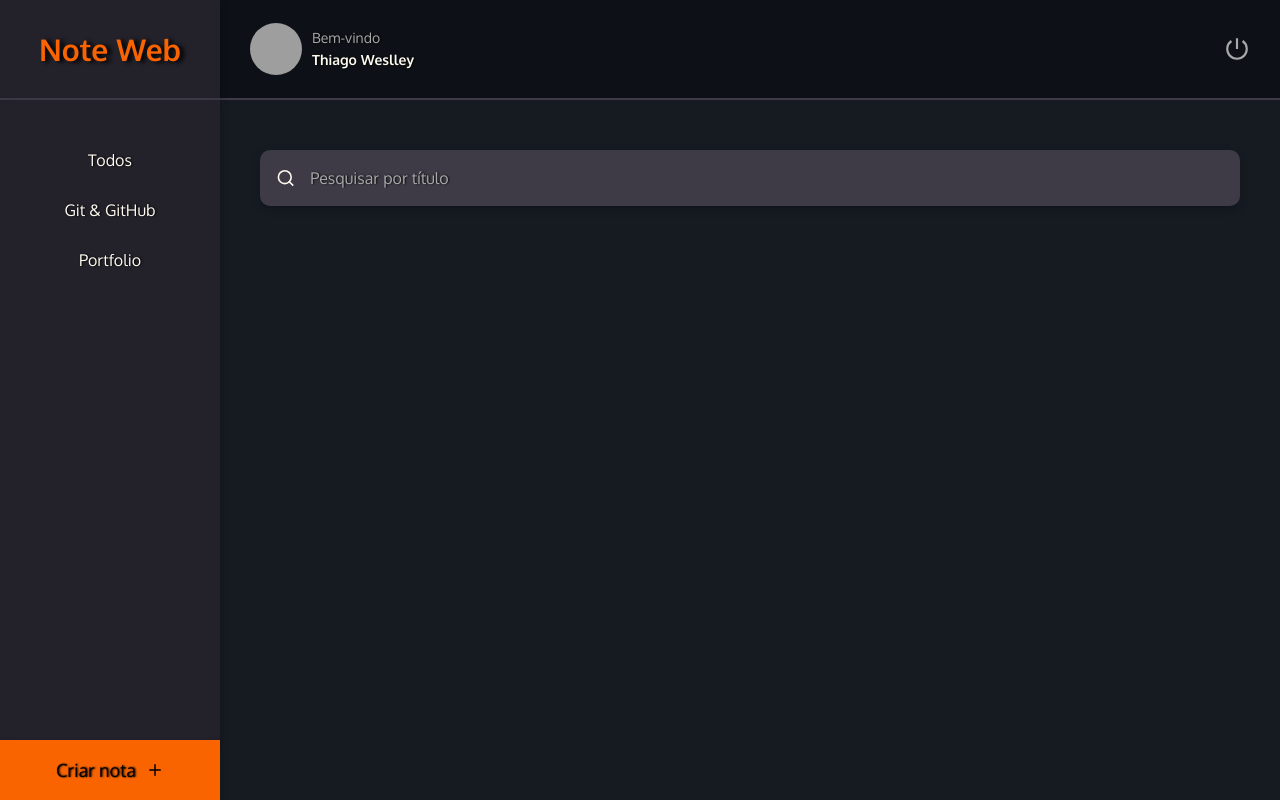
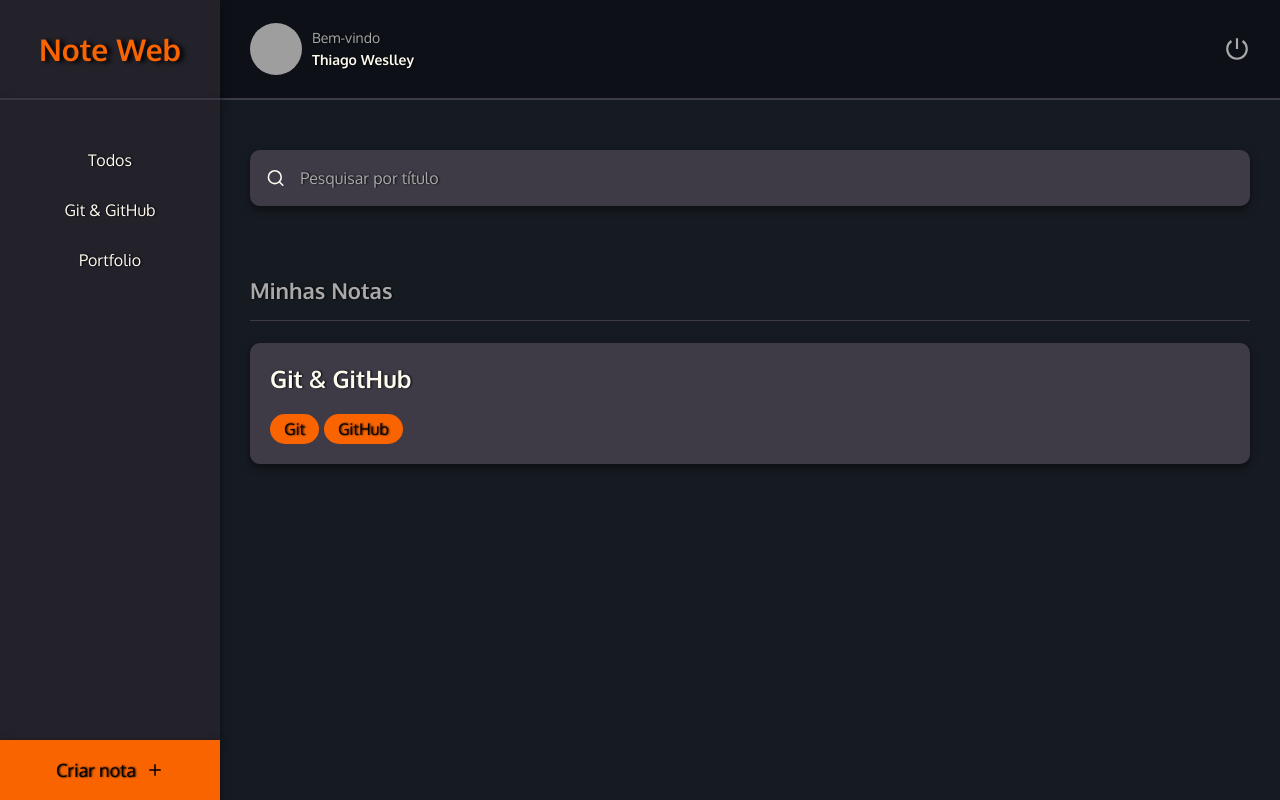
Before and after one commit to thiago-weslley/Note-Web, a React (Vite) app: page / in a window 1280 px wide. Built offline with nearby package versions, Linux system fonts and the light colour scheme; grey boxes are pictures that could not be loaded.

Commit message:
feat(components): Cria componente `Note`

```diff
--- a/src/components/Input/styles.js
+++ b/src/components/Input/styles.js
@@ -6,7 +6,7 @@ export const InputContainer = styled.div`
   align-items: center;
   border-radius: 10px;
   background: ${({ theme }) => theme.colors.background_600};
-  box-shadow: rgba(0, 0, 0, 0.24) 0px 3px 8px;
+  box-shadow: rgba(0, 0, 0, 0.5) 0px 3px 8px;
 
   > input {
     width: 100%;
--- /dev/null
+++ b/src/components/Note/index.jsx
@@ -0,0 +1,18 @@
+import { NoteContainer } from "./styles";
+import { Tag } from "../Tag";
+
+export function Note({ data, ...rest }) {
+  return (
+    <NoteContainer {...rest}>
+      <h2>{data.title}</h2>
+
+      {data.tags && (
+        <footer>
+          {data.tags.map((tag) => (
+            <Tag key={tag.id} title={tag.name} />
+          ))}
+        </footer>
+      )}
+    </NoteContainer>
+  );
+}
--- /dev/null
+++ b/src/components/Note/styles.js
@@ -0,0 +1,23 @@
+import { styled } from "styled-components";
+
+export const NoteContainer = styled.button`
+  width: 100%;
+  border-radius: 10px;
+  padding: 2rem;
+  margin-bottom: 2rem;
+  background-color: ${({ theme }) => theme.colors.background_600};
+  box-shadow: rgba(0, 0, 0, 0.5) 0px 3px 8px;
+
+  > h2 {
+    flex: 1;
+    font-weight: 700;
+    color: ${({ theme }) => theme.colors.white_100};
+    text-align: left;
+  }
+
+  > footer {
+    width: 100%;
+    display: flex;
+    margin-top: 2rem;
+  }
+`;
--- a/src/components/Tag/index.jsx
+++ b/src/components/Tag/index.jsx
@@ -1,5 +1,5 @@
 import { TagContainer } from "./styles";
 
-export function Tag({ title }) {
-  return <TagContainer>{title}</TagContainer>;
+export function Tag({ title, ...rest }) {
+  return <TagContainer {...rest}>{title}</TagContainer>;
 }
--- a/src/components/Tag/styles.js
+++ b/src/components/Tag/styles.js
@@ -3,6 +3,7 @@ import { styled } from "styled-components";
 export const TagContainer = styled.span`
   padding: 0.5rem 1.4rem;
   border-radius: 20px;
+  margin-right: 0.5rem;
 
   cursor: default;
 
--- a/src/pages/Home/index.jsx
+++ b/src/pages/Home/index.jsx
@@ -1,9 +1,12 @@
 import { FiPlus, FiSearch } from "react-icons/fi";
 
 import { Container, Brand, Menu, Search, Content, NewNote } from "./styles";
+
 import { Header } from "../../components/Header";
 import { ButtonText } from "../../components/ButtonText";
 import { Input } from "../../components/Input";
+import { Section } from "../../components/Section";
+import { Note } from "../../components/Note";
 
 export function Home() {
   return (
@@ -29,7 +32,19 @@ export function Home() {
         <Input placeholder="Pesquisar por título" icon={FiSearch} />
       </Search>
 
-      <Content></Content>
+      <Content>
+        <Section title="Minhas Notas">
+          <Note
+            data={{
+              title: "Git & GitHub",
+              tags: [
+                { id: "1", name: "Git" },
+                { id: "2", name: "GitHub" },
+              ],
+            }}
+          />
+        </Section>
+      </Content>
 
       <NewNote>
         Criar nota
--- a/src/pages/Home/styles.js
+++ b/src/pages/Home/styles.js
@@ -29,7 +29,7 @@ export const Brand = styled.div`
     font-size: 3rem;
   }
 
-  box-shadow: rgba(0, 0, 0, 0.24) 0px 3px 8px;
+  box-shadow: rgba(0, 0, 0, 0.5) 0px 3px 8px;
 `;
 
 export const Menu = styled.ul`
@@ -40,7 +40,7 @@ export const Menu = styled.ul`
   text-align: center;
 
   background: ${({ theme }) => theme.colors.background_700};
-  box-shadow: rgba(0, 0, 0, 0.24) 0px 3px 8px;
+  box-shadow: rgba(0, 0, 0, 0.5) 0px 3px 8px;
 
   > li {
     margin-bottom: 3rem;
@@ -50,11 +50,13 @@ export const Menu = styled.ul`
 export const Search = styled.div`
   grid-area: search;
 
-  padding: 5rem 4rem 0;
+  padding: 5rem 3rem 0;
 `;
 
 export const Content = styled.div`
   grid-area: content;
+
+  padding: 0 3rem;
 `;
 
 export const NewNote = styled.button`
@@ -68,7 +70,7 @@ export const NewNote = styled.button`
   font-size: 1.8rem;
 
   background: ${({ theme }) => theme.colors.orange};
-  box-shadow: rgba(0, 0, 0, 0.24) 0px 3px 8px;
+  box-shadow: rgba(0, 0, 0, 0.5) 0px 3px 8px;
 
   &:hover {
     background-color: #fb8332;
```
